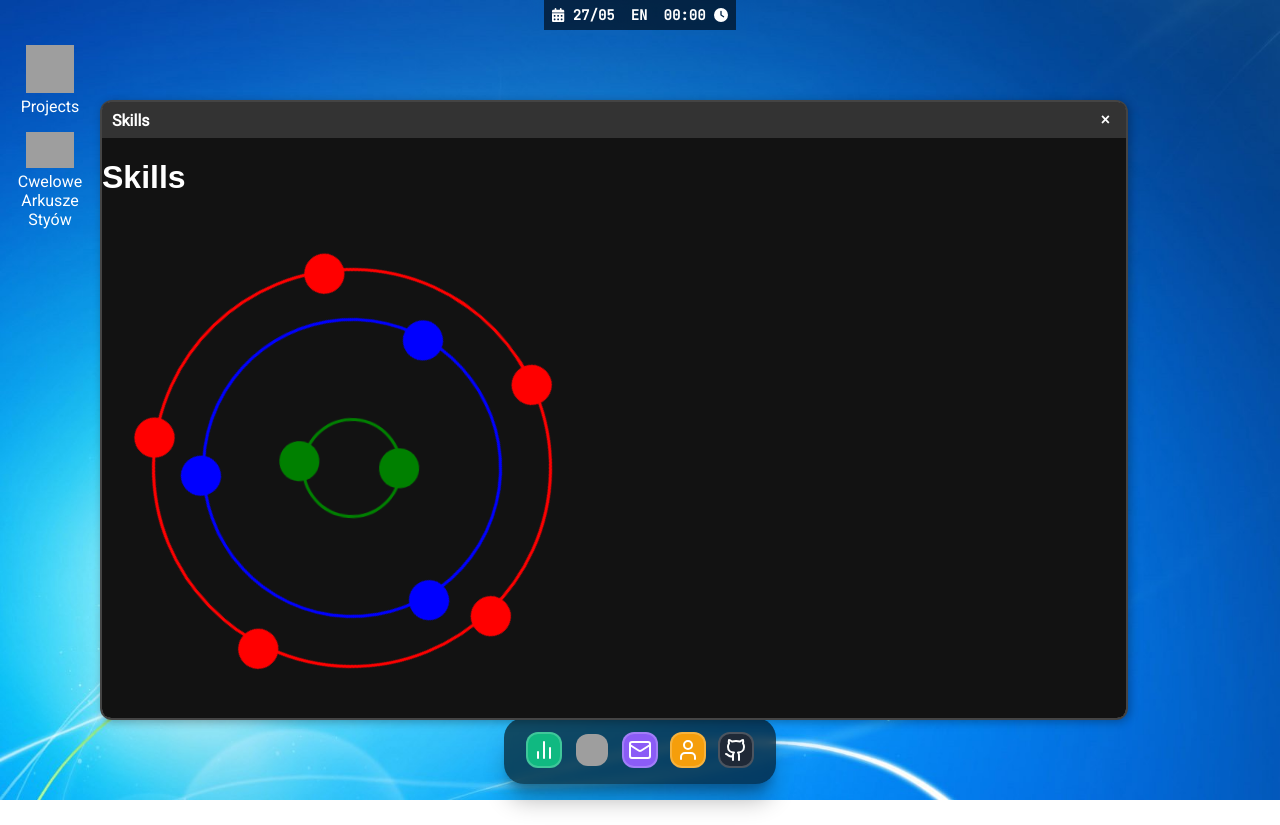
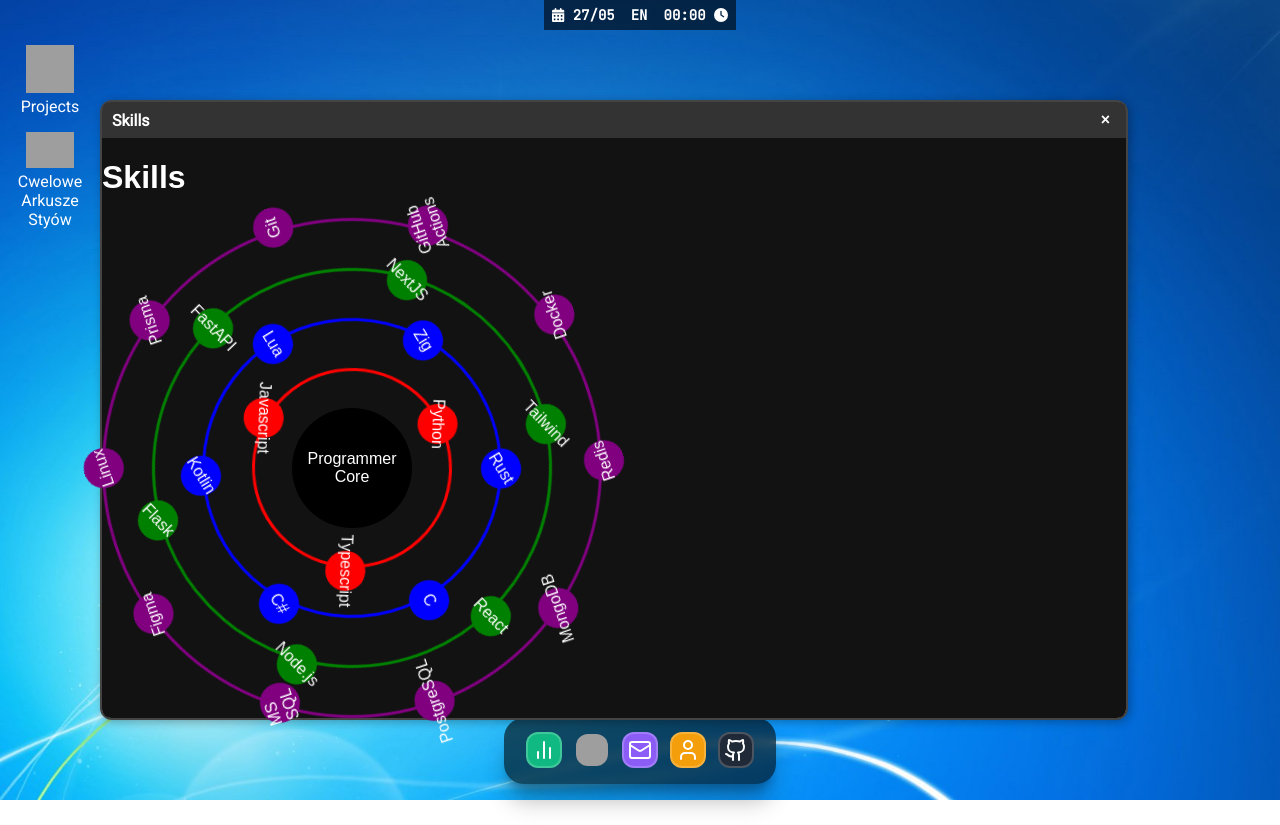
Before and after one commit to Qlesuga/portoflio, an Astro site: page / in a window 1280 px wide. Before the commit the page ends 800 px from the top, so only its background shows below. Built offline with nearby package versions, Linux system fonts and the light colour scheme; Astro itself is replaced by a stand-in of ours; grey boxes are pictures that could not be loaded.

Commit message:
display text and add core

```diff
--- a/src/components/SkillsPage.tsx
+++ b/src/components/SkillsPage.tsx
@@ -2,19 +2,39 @@ import "./skillsPage.css";
 
 const Circles = [
   {
-    amount: 5,
+    title: "Proficient Programming Languages",
     color: "red",
-    radius: 200,
+    radius: 100,
+    skills: ["Typescript", "Javascript", "Python"],
   },
   {
-    amount: 3,
+    title: "Familiar Programming Languages",
     color: "blue",
     radius: 150,
+    skills: ["C", "C#", "Kotlin", "Lua", "Zig", "Rust"],
   },
   {
-    amount: 2,
+    title: "Libraries/Frameworks",
     color: "green",
-    radius: 50,
+    radius: 200,
+    skills: ["React", "Node.js", "Flask", "FastAPI", "NextJS", "Tailwind"],
+  },
+  {
+    title: "Software/Tools",
+    color: "purple",
+    radius: 250,
+    skills: [
+      "Git",
+      "GitHub Actions",
+      "Docker",
+      "Redis",
+      "MongoDB",
+      "PostgreSQL",
+      "MS SQL",
+      "Figma",
+      "Linux",
+      "Prisma",
+    ],
   },
 ];
 
@@ -31,7 +51,7 @@ export default function SkillsPage() {
   };
 
   const ROTATE_SPEED = 2;
-  const calculateSpinSpeed = (radius) => {
+  const calculateSpinSpeed = (radius: number) => {
     return (2 * Math.PI * radius) / 100 / ROTATE_SPEED;
   };
 
@@ -63,9 +83,9 @@ export default function SkillsPage() {
                 animation: `${i % 2 == 0 ? "spin-reverse" : "spin"} ${rotationSpeed}s linear infinite`,
               }}
             >
-              {[...Array(circle.amount)].map((_, j) => {
+              {circle.skills.map((ball, j) => {
                 const [x, y] = calculateBallPositions(
-                  circle.amount,
+                  circle.skills.length,
                   j,
                   circle.radius,
                 );
@@ -80,13 +100,32 @@ export default function SkillsPage() {
                       width: 40,
                       height: 40,
                       backgroundColor: circle.color,
+                      display: "flex",
+                      justifyContent: "center",
+                      alignItems: "center",
                     }}
-                  />
+                  >
+                    {ball}
+                  </div>
                 );
               })}
             </div>
           );
         })}
+        <div
+          style={{
+            backgroundColor: "black",
+            width: 120,
+            height: 120,
+            borderRadius: "50%",
+            display: "flex",
+            justifyContent: "center",
+            alignItems: "center",
+            textAlign: "center",
+          }}
+        >
+          Programmer Core
+        </div>
       </div>
     </div>
   );
```
